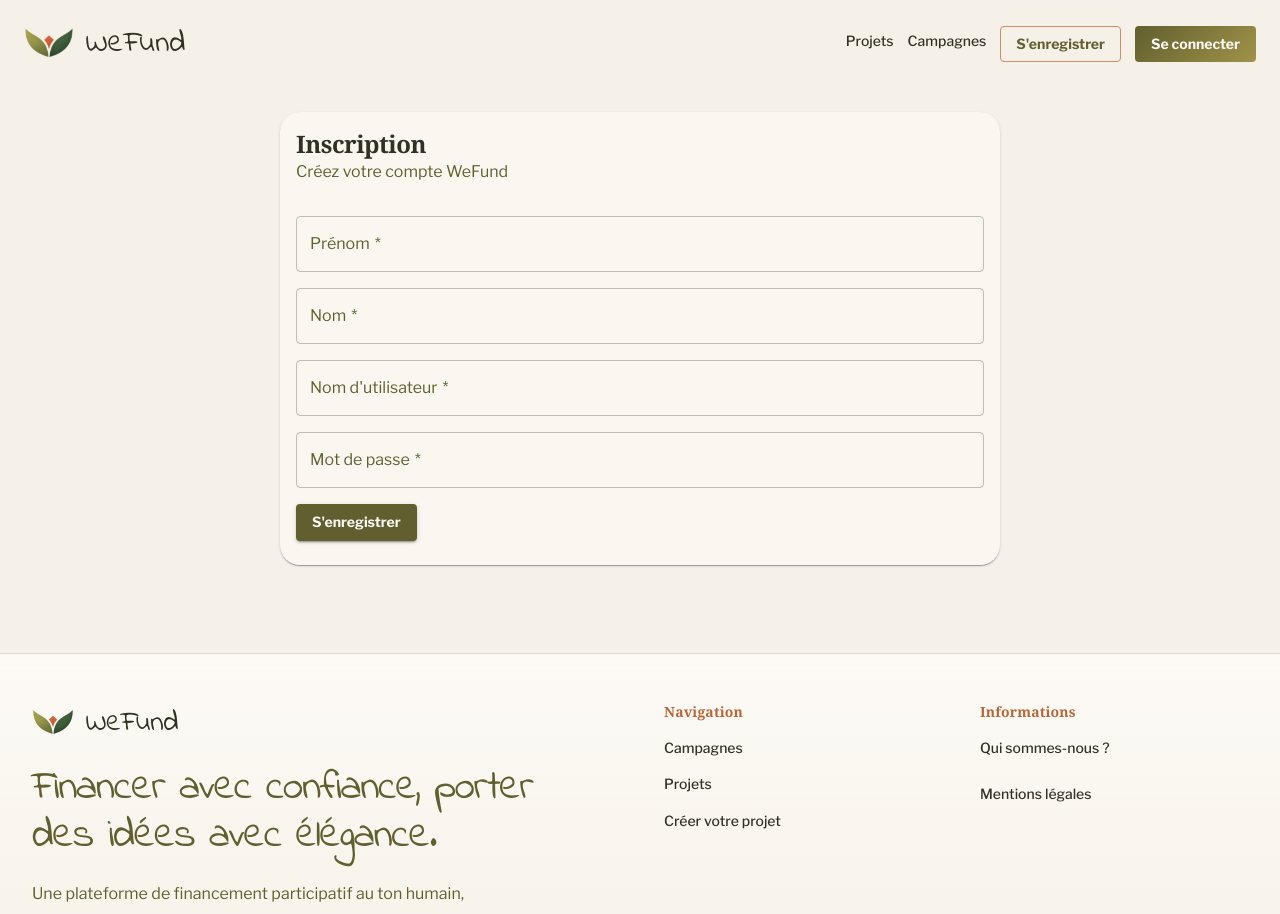
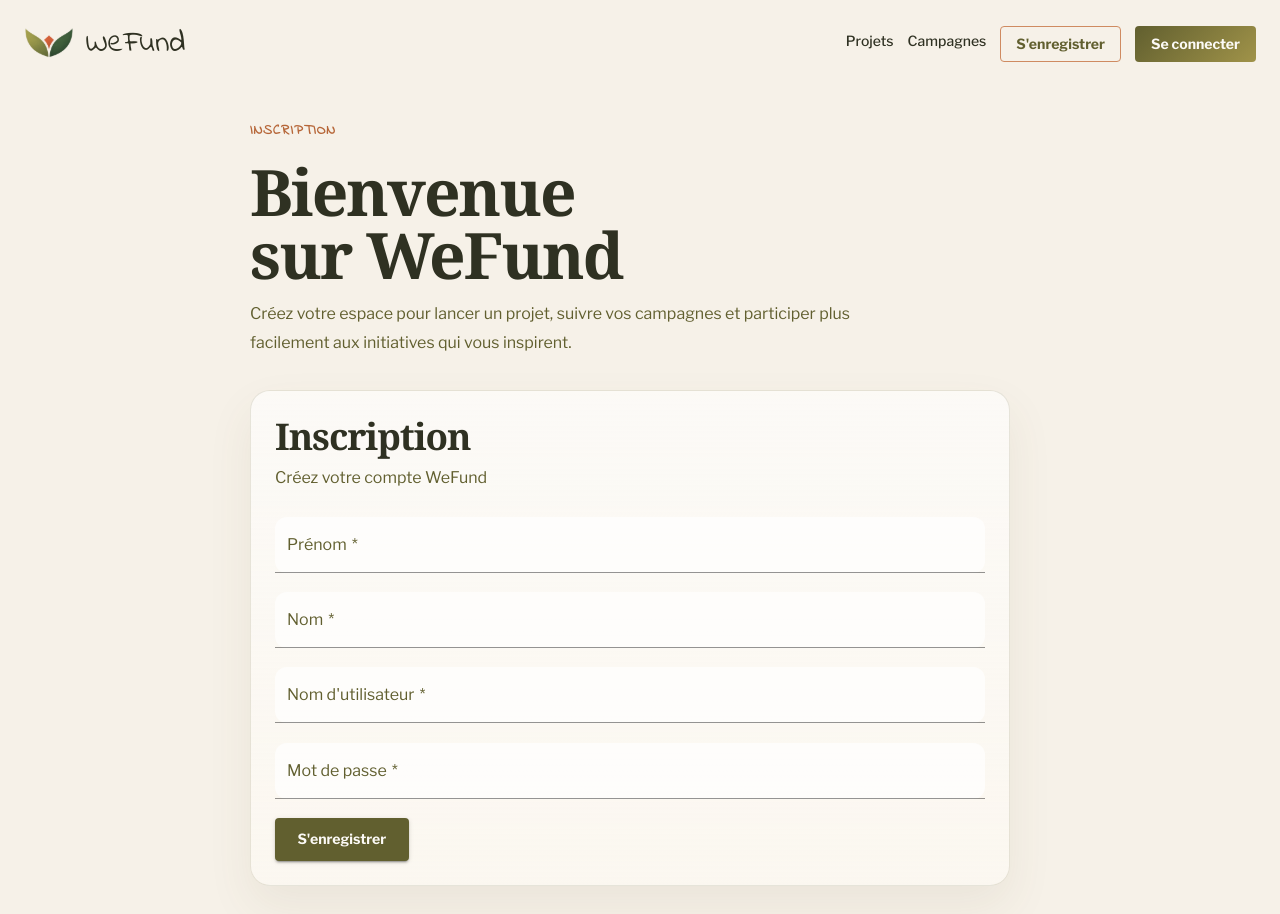
Before and after one commit to wefund-qsi/wefund-frontend, a React (Vite) app: page /signup in a window 1280 px wide. Shown: the top 914 px of the page. Built offline with nearby package versions, Linux system fonts and the light colour scheme; some icons are missing; a web font is replaced by a local one.

Commit message:
feat: design of login & register pages

```diff
--- a/src/infrastructure/i18n/locales/en.json
+++ b/src/infrastructure/i18n/locales/en.json
@@ -111,14 +111,27 @@
       "passwordMaxLength": "Password must not exceed 50 characters"
     },
     "signup": {
+      "eyebrow": "Sign up",
       "title": "Sign up",
       "subtitle": "Create your WeFund account",
+      "pageTitle": "Welcome to WeFund",
+      "pageDescription": "Create your space to launch a project, follow your campaigns, and support the initiatives that inspire you more easily.",
+      "secondaryPrompt": "Already have an account?",
+      "secondaryCta": "Log in",
       "submit": "Register",
       "success": "Registration successful!"
     },
     "login": {
+      "eyebrow": "Log in",
       "title": "Log in",
       "subtitle": "Log in to your account",
+      "pageTitle": "Welcome back to WeFund",
+      "pageDescription": "Access your WeFund space to follow ongoing campaigns, manage your projects, and continue browsing without friction.",
+      "secondaryPrompt": "No account yet?",
+      "pointOne": "Review your projects and their campaigns in one place.",
+      "pointTwo": "Manage your actions without losing the thread of your space.",
+      "pointThree": "Come back easily to support, edit, or create.",
+      "secondaryCta": "Create an account",
       "submit": "Log in",
       "success": "Login successful!"
     }
--- a/src/infrastructure/i18n/locales/fr.json
+++ b/src/infrastructure/i18n/locales/fr.json
@@ -110,14 +110,27 @@
       "passwordMaxLength": "Le mot de passe ne doit pas dépasser 50 caractères"
     },
     "signup": {
+      "eyebrow": "Inscription",
       "title": "Inscription",
       "subtitle": "Créez votre compte WeFund",
+      "pageTitle": "Bienvenue sur WeFund",
+      "pageDescription": "Créez votre espace pour lancer un projet, suivre vos campagnes et participer plus facilement aux initiatives qui vous inspirent.",
+      "secondaryPrompt": "Vous avez déjà un compte ?",
+      "secondaryCta": "Se connecter",
       "submit": "S'enregistrer",
       "success": "Inscription réussie !"
     },
     "login": {
+      "eyebrow": "Connexion",
       "title": "Connexion",
       "subtitle": "Connectez-vous à votre compte",
+      "pageTitle": "Bon retour sur WeFund",
+      "pageDescription": "Accédez à votre espace WeFund pour suivre vos campagnes en cours, gérer vos projets et poursuivre votre navigation sans friction.",
+      "secondaryPrompt": "Pas encore de compte ?",
+      "pointOne": "Consultez vos projets et leurs campagnes en un seul endroit.",
+      "pointTwo": "Gérez vos actions sans perdre le fil de votre espace.",
+      "pointThree": "Revenez facilement soutenir, modifier ou créer.",
+      "secondaryCta": "Créer un compte",
       "submit": "Se connecter",
       "success": "Connexion réussie !"
     }
--- a/src/ui/components/forms/SignupForm.tsx
+++ b/src/ui/components/forms/SignupForm.tsx
@@ -49,11 +49,27 @@ function SignupForm({ onSubmit }: SignupFormProps) {
   };
 
   return (
-    <Card sx={{ width: "100%", maxWidth: { xs: "100%", sm: 720 }, mx: "auto" }}>
-      <CardHeader title={t("authForm.signup.title")} subheader={t("authForm.signup.subtitle")} />
-      <CardContent>
+    <Card
+      sx={(theme) => ({
+        width: "100%",
+        maxWidth: { xs: "100%", sm: 760 },
+        mx: "auto",
+        borderRadius: 5,
+        border: `1px solid ${theme.palette.divider}`,
+        background: "linear-gradient(180deg, rgba(255,255,255,0.62) 0%, rgba(251,247,240,0.98) 100%)",
+        boxShadow: "0 20px 46px rgba(97, 95, 47, 0.08)",
+      })}
+    >
+      <CardHeader
+        title={t("authForm.signup.title")}
+        subheader={t("authForm.signup.subtitle")}
+        sx={{ px: { xs: 2.5, md: 3 }, pt: { xs: 2.5, md: 3 }, pb: 0 }}
+        titleTypographyProps={{ variant: "h3", component: "h2", sx: { fontSize: { xs: "1.9rem", md: "2.3rem" }, mb: 0.3 } }}
+        subheaderTypographyProps={{ sx: { mt: 0.8, color: "text.secondary", lineHeight: 1.8 } }}
+      />
+      <CardContent sx={{ p: { xs: 2.5, md: 3 } }}>
         <Box component="form" onSubmit={(e) => void handleSubmit(onValid)(e)} noValidate>
-          <Stack spacing={2}>
+          <Stack spacing={2.4}>
             {isSubmitted ? (
               <Alert severity="success">{t("authForm.signup.success")}</Alert>
             ) : null}
@@ -65,41 +81,73 @@ function SignupForm({ onSubmit }: SignupFormProps) {
             <TextField
               label={t("authForm.fields.prenom")}
               {...register("prenom")}
+              id="signup-firstname"
               fullWidth
               required
+              variant="filled"
               error={Boolean(errors.prenom)}
               helperText={errors.prenom ? t(errors.prenom.message!) : undefined}
+              sx={{
+                "& .MuiFilledInput-root": {
+                  borderRadius: 3,
+                  bgcolor: "rgba(255,255,255,0.7)",
+                },
+              }}
             />
 
             <TextField
               label={t("authForm.fields.nom")}
               {...register("nom")}
+              id="signup-lastname"
               fullWidth
               required
+              variant="filled"
               error={Boolean(errors.nom)}
               helperText={errors.nom ? t(errors.nom.message!) : undefined}
+              sx={{
+                "& .MuiFilledInput-root": {
+                  borderRadius: 3,
+                  bgcolor: "rgba(255,255,255,0.7)",
+                },
+              }}
             />
 
             <TextField
               label={t("authForm.fields.username")}
               {...register("username")}
+              id="signup-username"
               fullWidth
               required
+              variant="filled"
               error={Boolean(errors.username)}
               helperText={errors.username ? t(errors.username.message!) : undefined}
+              sx={{
+                "& .MuiFilledInput-root": {
+                  borderRadius: 3,
+                  bgcolor: "rgba(255,255,255,0.7)",
+                },
+              }}
             />
 
             <TextField
               label={t("authForm.fields.password")}
               {...register("password")}
+              id="signup-password"
               fullWidth
               required
               type="password"
+              variant="filled"
               error={Boolean(errors.password)}
               helperText={errors.password ? t(errors.password.message!) : undefined}
+              sx={{
+                "& .MuiFilledInput-root": {
+                  borderRadius: 3,
+                  bgcolor: "rgba(255,255,255,0.7)",
+                },
+              }}
             />
 
-            <Button variant="contained" type="submit" sx={{ alignSelf: { xs: "stretch", sm: "flex-start" } }}>
+            <Button variant="contained" type="submit" sx={{ alignSelf: { xs: "stretch", sm: "flex-start" }, px: 2.8, py: 1.2 }}>
               {t("authForm.signup.submit")}
             </Button>
           </Stack>
--- a/src/ui/pages/LoginPage.tsx
+++ b/src/ui/pages/LoginPage.tsx
@@ -1,5 +1,6 @@
-import { Box } from "@mui/material";
+import { Box, Button, Stack, Typography } from "@mui/material";
 import { useCallback, useEffect, useRef } from "react";
+import { useTranslation } from "react-i18next";
 import { useNavigate } from "react-router-dom";
 import type { LoginFormValues } from "../../domain/auth/entities/auth";
 import { decodeJwt } from "../../domain/auth/decode-jwt";
@@ -12,6 +13,7 @@ interface LoginPageProps {
 }
 
 function LoginPage({ login }: LoginPageProps) {
+  const { t } = useTranslation();
   const navigate = useNavigate();
   const { setCurrentUser } = useAuth();
   const timeoutRef = useRef<ReturnType<typeof setTimeout> | null>(null);
@@ -39,7 +41,38 @@ function LoginPage({ login }: LoginPageProps) {
 
   return (
     <Box sx={{ width: "100%", display: "flex", justifyContent: "center" }}>
-      <LoginForm onSubmit={(payload) => handleSubmit(payload)} />
+      <Stack spacing={{ xs: 3, md: 4 }} sx={{ width: "100%", maxWidth: 780 }}>
+        <Stack spacing={1.5} sx={{ maxWidth: 620 }}>
+          <Typography variant="overline" color="secondary.main">
+            {t("authForm.login.eyebrow")}
+          </Typography>
+          <Typography
+            variant="h1"
+            component="h1"
+            sx={{
+              fontSize: { xs: "2.4rem", md: "4rem" },
+              lineHeight: { xs: 1.03, md: 0.98 },
+              textWrap: "balance",
+            }}
+          >
+            {t("authForm.login.pageTitle")}
+          </Typography>
+          <Typography variant="body1" sx={{ color: "text.secondary", lineHeight: 1.85 }}>
+            {t("authForm.login.pageDescription")}
+          </Typography>
+        </Stack>
+
+        <LoginForm onSubmit={(payload) => handleSubmit(payload)} />
+
+        <Stack direction={{ xs: "column", sm: "row" }} spacing={1.2} alignItems={{ xs: "flex-start", sm: "center" }}>
+          <Typography variant="body2" color="text.secondary">
+            {t("authForm.login.secondaryPrompt")}
+          </Typography>
+          <Button variant="text" onClick={() => { void navigate("/signup"); }} sx={{ px: 0, minWidth: "fit-content", color: "primary.main", fontWeight: 600 }}>
+            {t("authForm.login.secondaryCta")}
+          </Button>
+        </Stack>
+      </Stack>
     </Box>
   );
 }
--- a/src/ui/pages/SignupPage.tsx
+++ b/src/ui/pages/SignupPage.tsx
@@ -1,5 +1,6 @@
-import { Box } from "@mui/material";
+import { Box, Button, Stack, Typography } from "@mui/material";
 import { useCallback, useEffect, useRef } from "react";
+import { useTranslation } from "react-i18next";
 import { useNavigate } from "react-router-dom";
 import type { SignupFormValues } from "../../domain/auth/entities/auth";
 import type { Signup } from "../../domain/auth/uses-cases/signup";
@@ -10,6 +11,7 @@ interface SignupPageProps {
 }
 
 function SignupPage({ signup }: SignupPageProps) {
+  const { t } = useTranslation();
   const navigate = useNavigate();
   const timeoutRef = useRef<ReturnType<typeof setTimeout> | null>(null);
 
@@ -34,7 +36,38 @@ function SignupPage({ signup }: SignupPageProps) {
 
   return (
     <Box sx={{ width: "100%", display: "flex", justifyContent: "center" }}>
-      <SignupForm onSubmit={(payload) => handleSubmit(payload)} />
+      <Stack spacing={{ xs: 3, md: 4 }} sx={{ width: "100%", maxWidth: 780 }}>
+        <Stack spacing={1.5} sx={{ maxWidth: 620 }}>
+          <Typography variant="overline" color="secondary.main">
+            {t("authForm.signup.eyebrow")}
+          </Typography>
+          <Typography
+            variant="h1"
+            component="h1"
+            sx={{
+              fontSize: { xs: "2.4rem", md: "4rem" },
+              lineHeight: { xs: 1.03, md: 0.98 },
+              textWrap: "balance",
+            }}
+          >
+            {t("authForm.signup.pageTitle")}
+          </Typography>
+          <Typography variant="body1" sx={{ color: "text.secondary", lineHeight: 1.85 }}>
+            {t("authForm.signup.pageDescription")}
+          </Typography>
+        </Stack>
+
+        <SignupForm onSubmit={(payload) => handleSubmit(payload)} />
+
+        <Stack direction={{ xs: "column", sm: "row" }} spacing={1.2} alignItems={{ xs: "flex-start", sm: "center" }}>
+          <Typography variant="body2" color="text.secondary">
+            {t("authForm.signup.secondaryPrompt")}
+          </Typography>
+          <Button variant="text" onClick={() => { void navigate("/login"); }} sx={{ px: 0, minWidth: "fit-content", color: "primary.main", fontWeight: 600 }}>
+            {t("authForm.signup.secondaryCta")}
+          </Button>
+        </Stack>
+      </Stack>
     </Box>
   );
 }
```
Also changed, not shown: src/ui/components/forms/LoginForm.tsx (+37 -5 lines).
